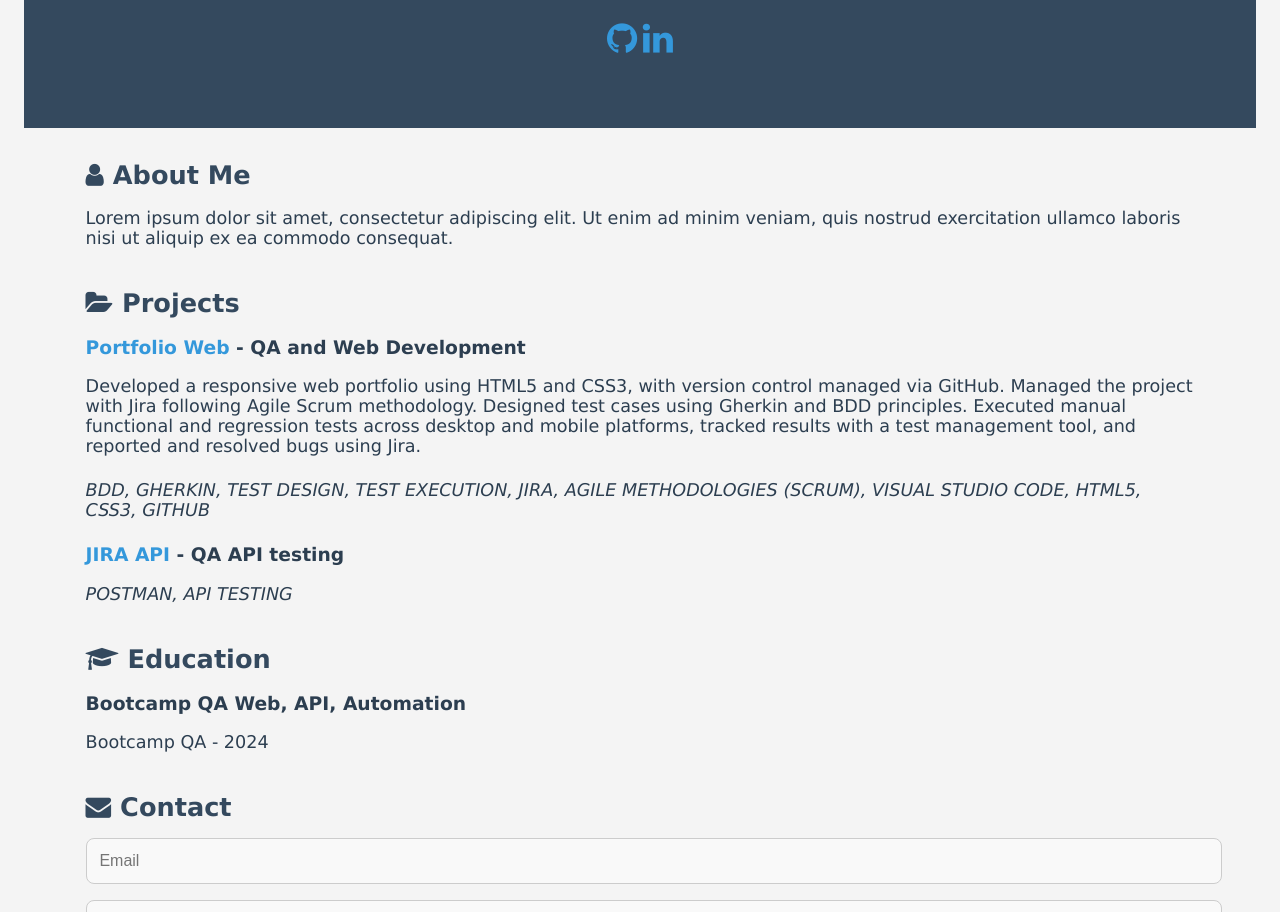
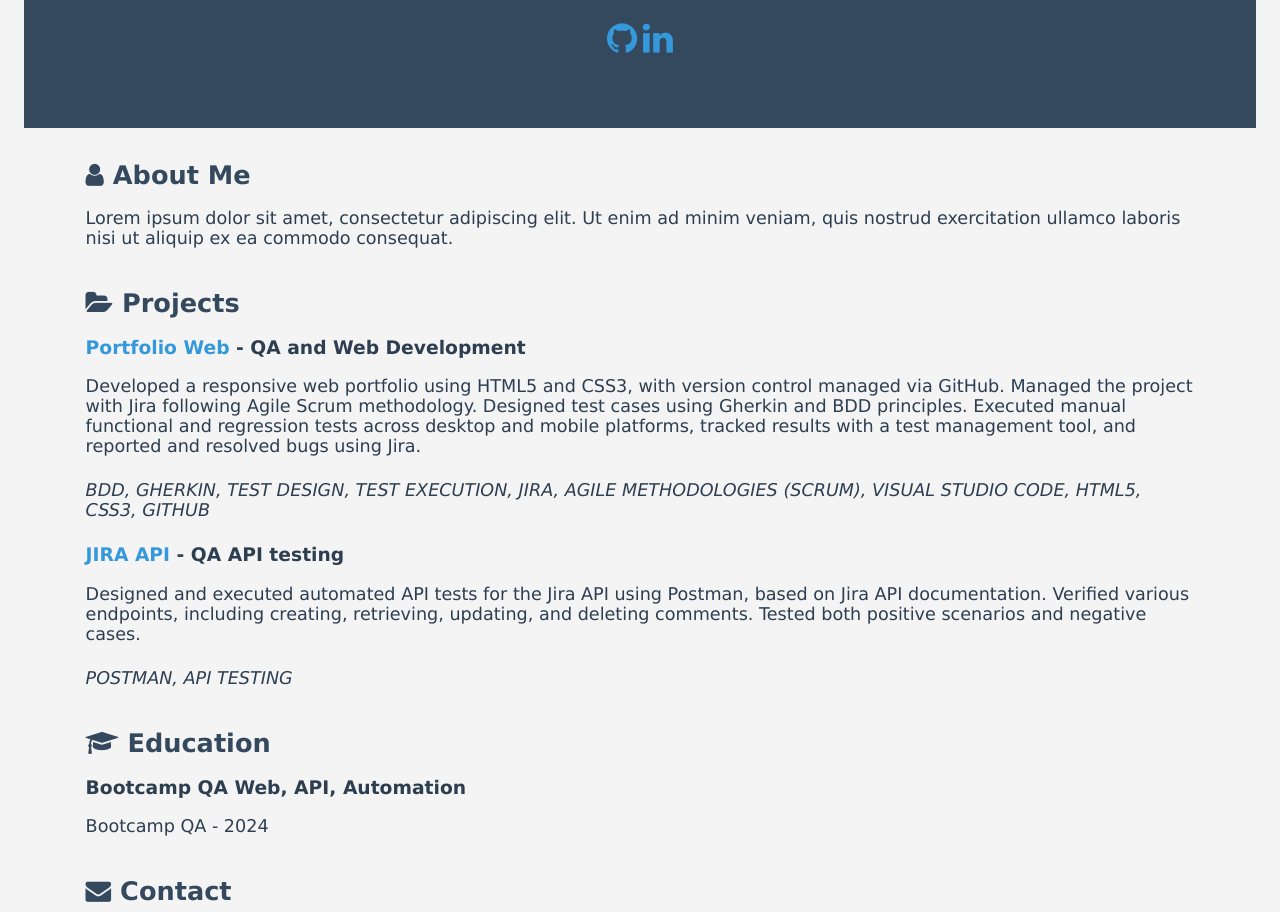
Before and after one commit to Bootcamp-QA/web-portfolio-template, a plain HTML site: page index.html in a window 1280 px wide. Shown: the part 188-1100 px from the top of the page. Drawn offline with Linux system fonts and the light colour scheme.

Commit message:
Update index.html

```diff
--- a/index.html
+++ b/index.html
@@ -40,7 +40,7 @@
 
       <h3><a href="https://yourwebsite.com" target="_blank">JIRA API</a> - QA API testing
       </h3>
-      <pDesigned and executed automated API tests for the Jira API using Postman, based on Jira API documentation. Verified various endpoints, including creating, retrieving, updating, and deleting comments. Tested both positive scenarios and negative cases.</p>
+      <p>Designed and executed automated API tests for the Jira API using Postman, based on Jira API documentation. Verified various endpoints, including creating, retrieving, updating, and deleting comments. Tested both positive scenarios and negative cases.</p>
       <p><em>POSTMAN, API TESTING</em></p>
     </section>
 
```
